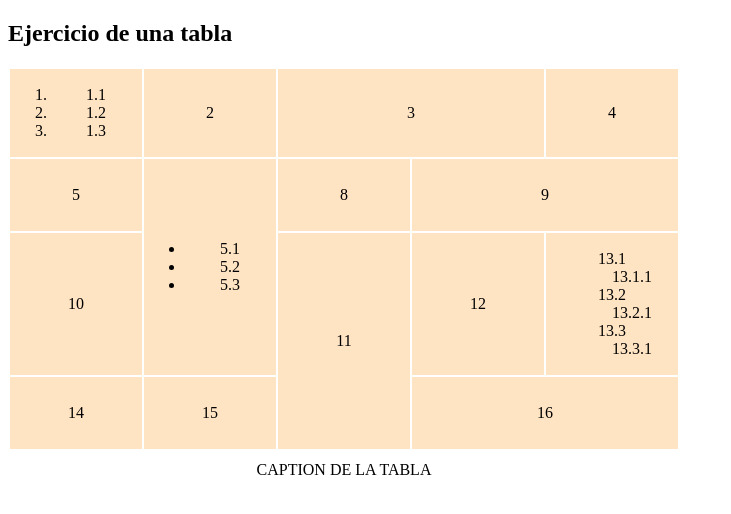
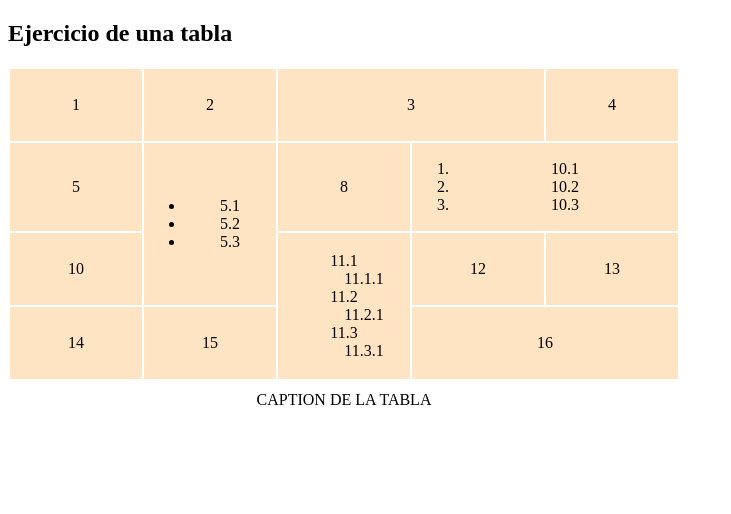
Before and after one commit to paula-21/ejercicio-tablas, a plain HTML site: page tabla-numeros.html in a window 1280 px wide. Shown: the whole page, without its empty margins (0-731 px from the left). Drawn offline with Linux system fonts and the light colour scheme.

Commit message:
update lists

```diff
--- a/tabla-numeros.html
+++ b/tabla-numeros.html
@@ -21,13 +21,7 @@
     <table>
 
       <tr>
-        <td>
-          <ol>
-            <li>1.1</li>
-            <li>1.2</li>
-            <li>1.3</li>
-          </ol>
-        </td>
+        <td>1</td>
         <td>2</td>
         <td colspan="2">3</td>
         <td>4</td>
@@ -42,22 +36,28 @@
           </ul>
         </td>
         <td>8</td>
-        <td colspan="2">9</td>
+        <td colspan="2">
+          <ol>
+            <li>10.1</li>
+            <li>10.2</li>
+            <li>10.3</li>
+          </ol>
+        </td>
       </tr>
       <tr>
         <td>10</td>
-        <td rowspan="2">11</td>
-        <td>12</td>
-        <td>
+        <td rowspan="2">
           <dl>
-            <dt>13.1</dt>
-            <dd>13.1.1</dd>
-            <dt>13.2</dt>
-            <dd>13.2.1</dd>
-            <dt>13.3</dt>
-            <dd>13.3.1</dd>
+            <dt>11.1</dt>
+            <dd>11.1.1</dd>
+            <dt>11.2</dt>
+            <dd>11.2.1</dd>
+            <dt>11.3</dt>
+            <dd>11.3.1</dd>
           </dl>
         </td>
+        <td>12</td>
+        <td>13</td>
       </tr>
       <tr>
         <td>14</td>
```
